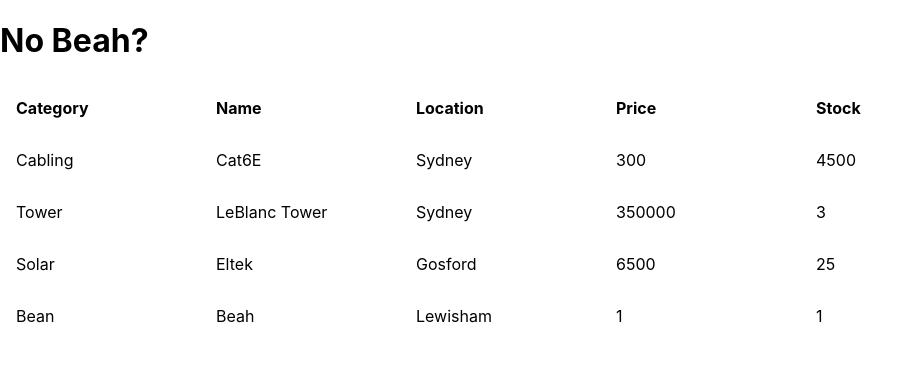
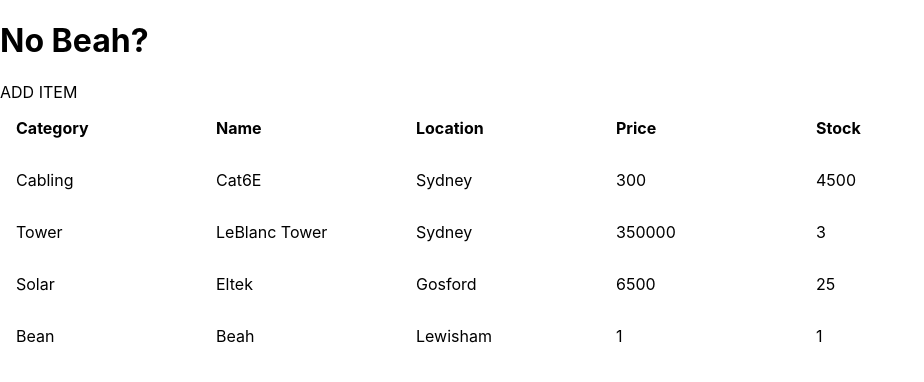
Before and after one commit to Rynana/my-app, a React (Create React App) app: page / in a window 1280 px wide. Shown: the top 382 px of the page, without its empty margins (0-924 px from the left). Built offline with nearby package versions, Linux system fonts and the light colour scheme.

Commit message:
Stub for button

```diff
--- a/src/App.tsx
+++ b/src/App.tsx
@@ -25,11 +25,17 @@ type materialsItem = {
   stock: number;
 }
 
+function AddItemButton(){
+  return(
+    <span>ADD ITEM</span>
+  );
+}
+
 function TopSection(){
   return(
     <div>
       <div className='main-header'><h1> No Beah? </h1></div>
-      <div></div>
+      <div><AddItemButton/></div>
     </div>
   )
 }
```
